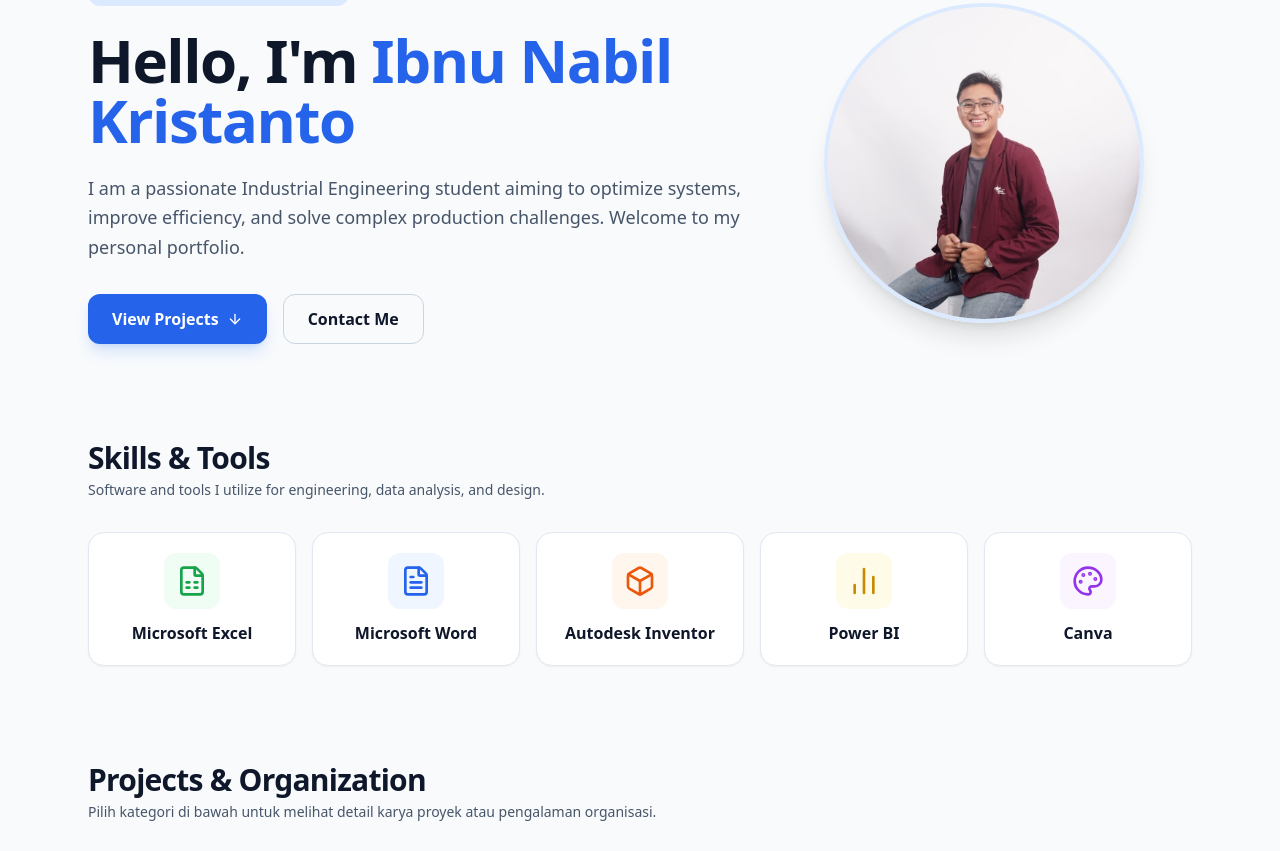
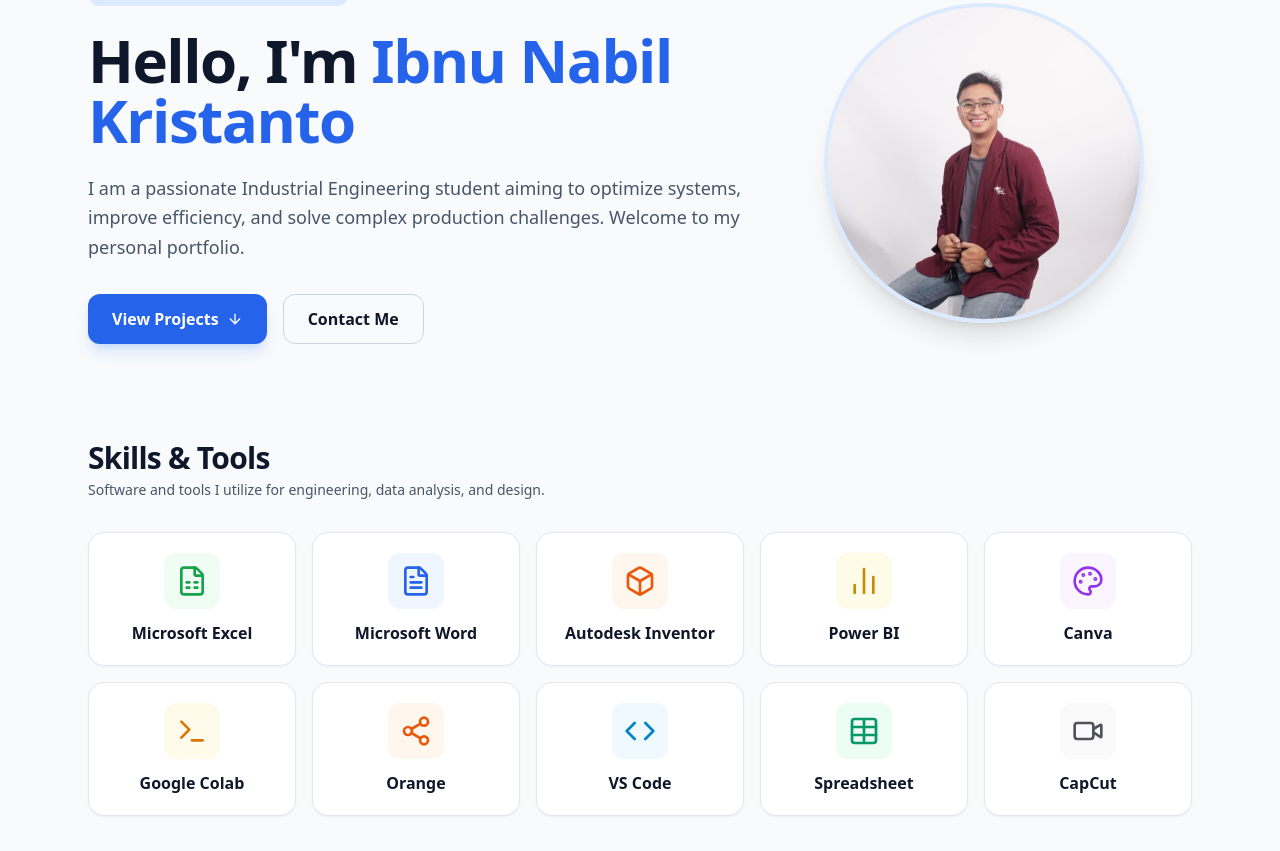
Before and after one commit to ibnuenabiel-ie/PORTO, a plain HTML site: page index.html in a window 1280 px wide. Shown: the part 163-1014 px from the top of the page. Drawn offline with nearby package versions, Linux system fonts and the light colour scheme.

Commit message:
tambah skills section

```diff
--- a/index.html
+++ b/index.html
@@ -110,7 +110,7 @@
       </div>
     </section>
 
-    <!-- SKILLS SECTION -->
+   <!-- SKILLS SECTION -->
     <section id="skills" class="space-y-8 scroll-mt-20">
       <div>
         <h2 class="text-2xl sm:text-3xl font-bold tracking-tight">Skills & Tools</h2>
@@ -156,6 +156,46 @@
             <i data-lucide="palette" class="w-8 h-8"></i>
           </div>
           <h3 class="font-bold text-slate-900 dark:text-white text-base">Canva</h3>
+        </div>
+
+        <!-- Google Colab -->
+        <div class="p-5 rounded-2xl bg-white dark:bg-slate-900 border border-slate-200 dark:border-slate-800 flex flex-col items-center gap-3 hover:border-amber-500 transition shadow-sm text-center">
+          <div class="p-3 rounded-xl bg-amber-50 dark:bg-amber-950/60 text-amber-600 dark:text-amber-400">
+            <i data-lucide="terminal" class="w-8 h-8"></i>
+          </div>
+          <h3 class="font-bold text-slate-900 dark:text-white text-base">Google Colab</h3>
+        </div>
+
+        <!-- Orange Data Mining -->
+        <div class="p-5 rounded-2xl bg-white dark:bg-slate-900 border border-slate-200 dark:border-slate-800 flex flex-col items-center gap-3 hover:border-orange-500 transition shadow-sm text-center">
+          <div class="p-3 rounded-xl bg-orange-50 dark:bg-orange-950/60 text-orange-600 dark:text-orange-400">
+            <i data-lucide="share-2" class="w-8 h-8"></i>
+          </div>
+          <h3 class="font-bold text-slate-900 dark:text-white text-base">Orange</h3>
+        </div>
+
+        <!-- Visual Studio Code -->
+        <div class="p-5 rounded-2xl bg-white dark:bg-slate-900 border border-slate-200 dark:border-slate-800 flex flex-col items-center gap-3 hover:border-sky-500 transition shadow-sm text-center">
+          <div class="p-3 rounded-xl bg-sky-50 dark:bg-sky-950/60 text-sky-600 dark:text-sky-400">
+            <i data-lucide="code" class="w-8 h-8"></i>
+          </div>
+          <h3 class="font-bold text-slate-900 dark:text-white text-base">VS Code</h3>
+        </div>
+
+        <!-- Google Spreadsheet -->
+        <div class="p-5 rounded-2xl bg-white dark:bg-slate-900 border border-slate-200 dark:border-slate-800 flex flex-col items-center gap-3 hover:border-emerald-500 transition shadow-sm text-center">
+          <div class="p-3 rounded-xl bg-emerald-50 dark:bg-emerald-950/60 text-emerald-600 dark:text-emerald-400">
+            <i data-lucide="table" class="w-8 h-8"></i>
+          </div>
+          <h3 class="font-bold text-slate-900 dark:text-white text-base">Spreadsheet</h3>
+        </div>
+
+        <!-- CapCut -->
+        <div class="p-5 rounded-2xl bg-white dark:bg-slate-900 border border-slate-200 dark:border-slate-800 flex flex-col items-center gap-3 hover:border-zinc-500 transition shadow-sm text-center">
+          <div class="p-3 rounded-xl bg-zinc-50 dark:bg-zinc-950/60 text-zinc-600 dark:text-zinc-400">
+            <i data-lucide="video" class="w-8 h-8"></i>
+          </div>
+          <h3 class="font-bold text-slate-900 dark:text-white text-base">CapCut</h3>
         </div>
       </div>
     </section>
```
